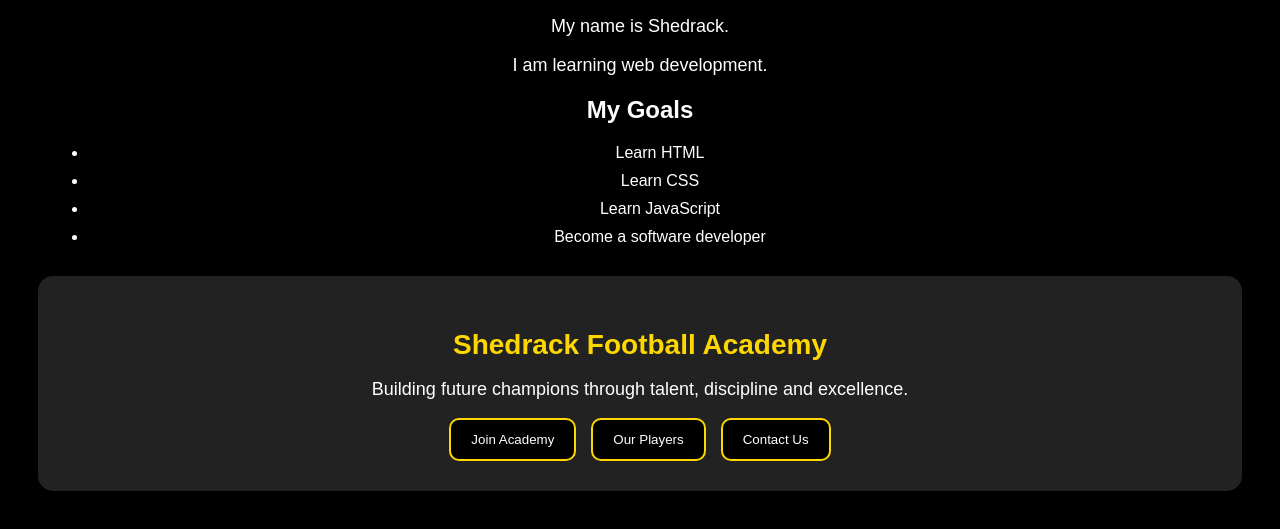
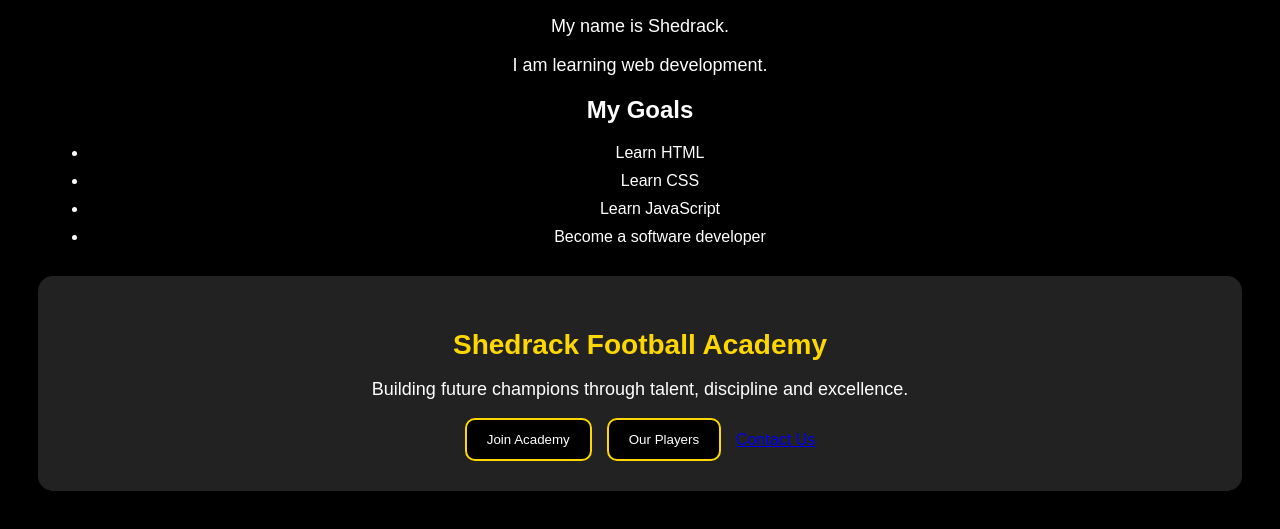
Before and after one commit to shedrack-dev1/My-First-Website, a plain HTML site: page index.html in a window 1280 px wide. Shown: the part 133-662 px from the top of the page. Drawn offline with Linux system fonts and the light colour scheme.

Commit message:
Update index.html

```diff
--- a/index.html
+++ b/index.html
@@ -29,7 +29,7 @@
 
         <button id="players-button">Our Players</button>
 
-        <button id="contact-button">Contact Us</button>
+        <a href="mailto:shedrackeguase@gmail.com">Contact Us</a>
 
     </div>
 
```
